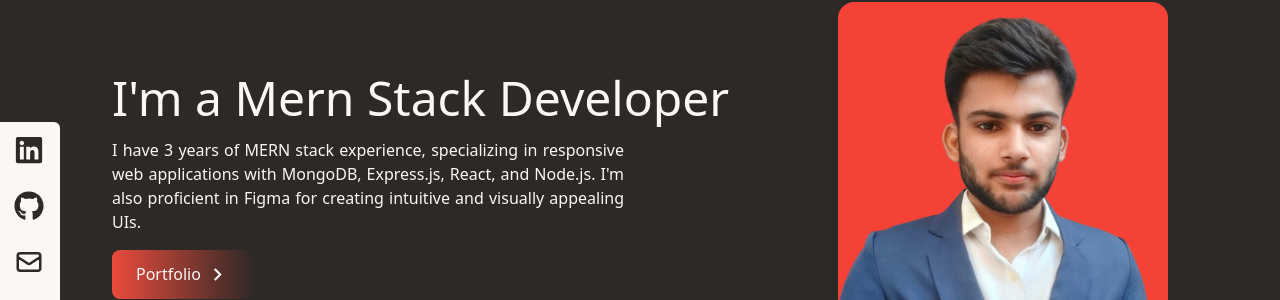
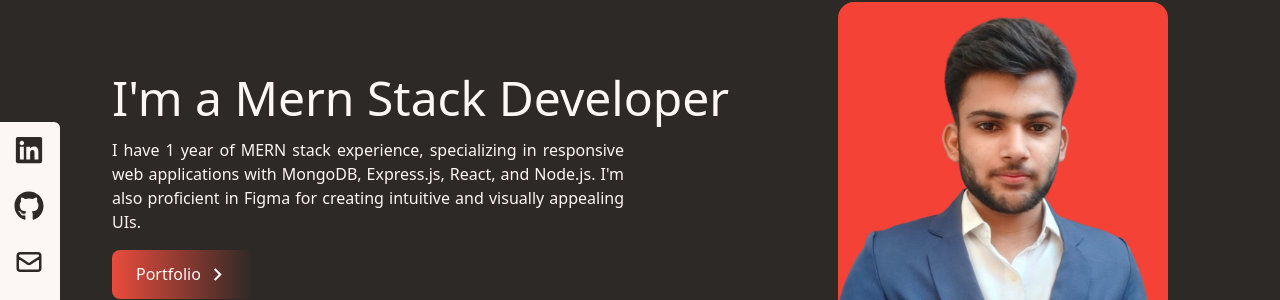
Before and after one commit to akbar909/Personal-Portfolio, a React (Create React App) app: page / in a window 1280 px wide. Shown: the part 158-458 px from the top of the page. Built offline with nearby package versions, Linux system fonts and the light colour scheme.

Commit message:
Update Hero.jsx

```diff
--- a/src/components/Hero.jsx
+++ b/src/components/Hero.jsx
@@ -45,7 +45,7 @@ const Hero = () => {
             }}
             className='py-4 text-justify max-w-lg leading-6 text-[#FCF6F5FF]'
           >
-            I have 3 years of MERN stack experience, specializing in responsive web applications
+            I have 1 year of MERN stack experience, specializing in responsive web applications
             with MongoDB, Express.js, React, and Node.js. I'm also proficient in Figma for
             creating intuitive and visually appealing UIs.
           </motion.p>
```
